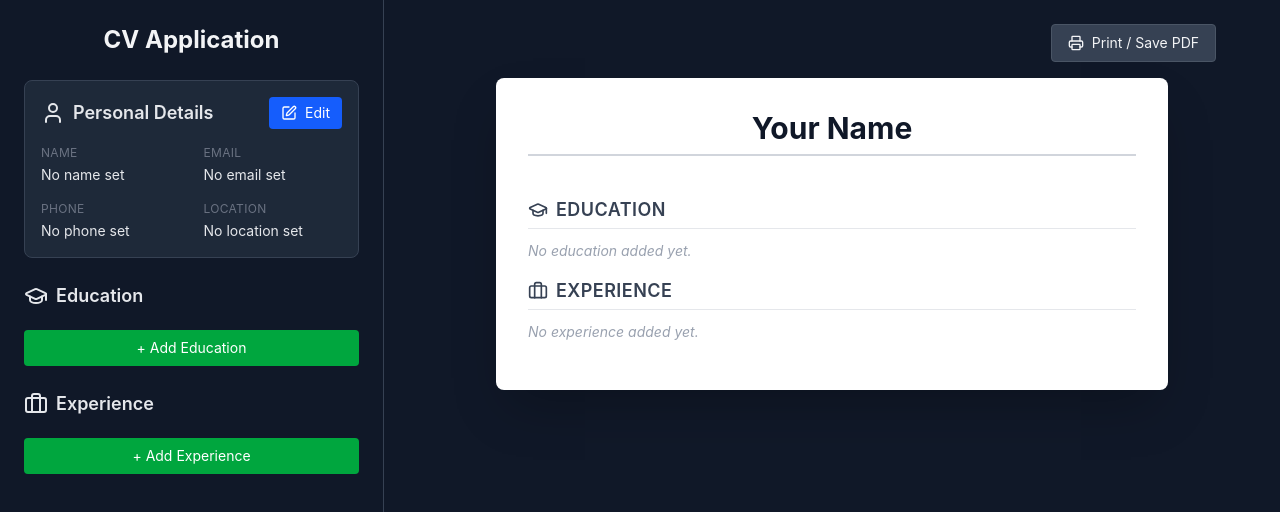
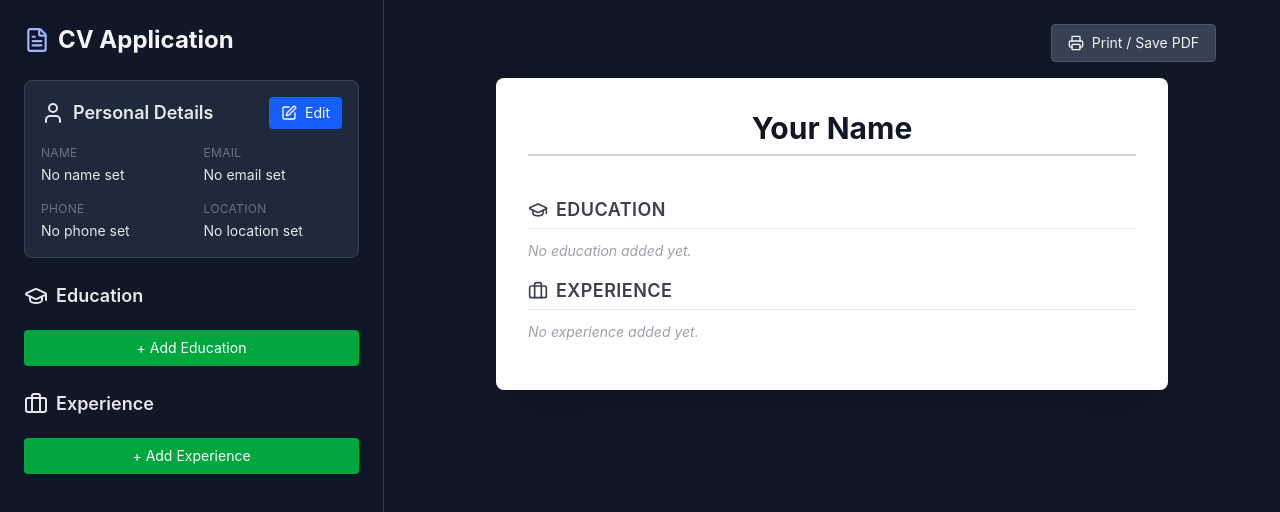
Before and after one commit to BatetDev/top-project-cv-application, a React (Vite) app: page / in a window 1280 px wide. Shown: the top 512 px of the page. Built offline with nearby package versions, Linux system fonts and the light colour scheme.

Commit message:
style: add app icon to heading

```diff
--- a/src/App.jsx
+++ b/src/App.jsx
@@ -4,7 +4,7 @@ import GeneralInfo from './components/GeneralInfo';
 import EducationSection from './components/EducationSection';
 import ExperienceSection from './components/ExperienceSection';
 import CvPreview from './components/CvPreview';
-import { Printer } from 'lucide-react';
+import { Printer, FileText } from 'lucide-react';
 
 /**
  * Root component. Owns all CV state:
@@ -81,7 +81,10 @@ function App() {
     <div className='app-shell flex min-h-screen flex-col bg-gray-900 text-gray-100 lg:h-screen lg:flex-row lg:overflow-hidden'>
       {/* Editor Panel */}
       <div className='editor-panel w-full border-b border-gray-700 p-4 sm:p-6 lg:w-[30%] lg:min-h-0 lg:overflow-y-auto lg:border-b-0 lg:border-r'>
-        <h1 className='mb-6 text-2xl text-center font-bold'>CV Application</h1>
+        <h1 className='mb-6 flex items-center gap-2 text-2xl font-bold'>
+          <FileText size={26} className='text-indigo-300' aria-hidden='true' />
+          CV Application
+        </h1>
 
         <GeneralInfo data={generalInfo} setGeneralInfo={setGeneralInfo} />
 
```
